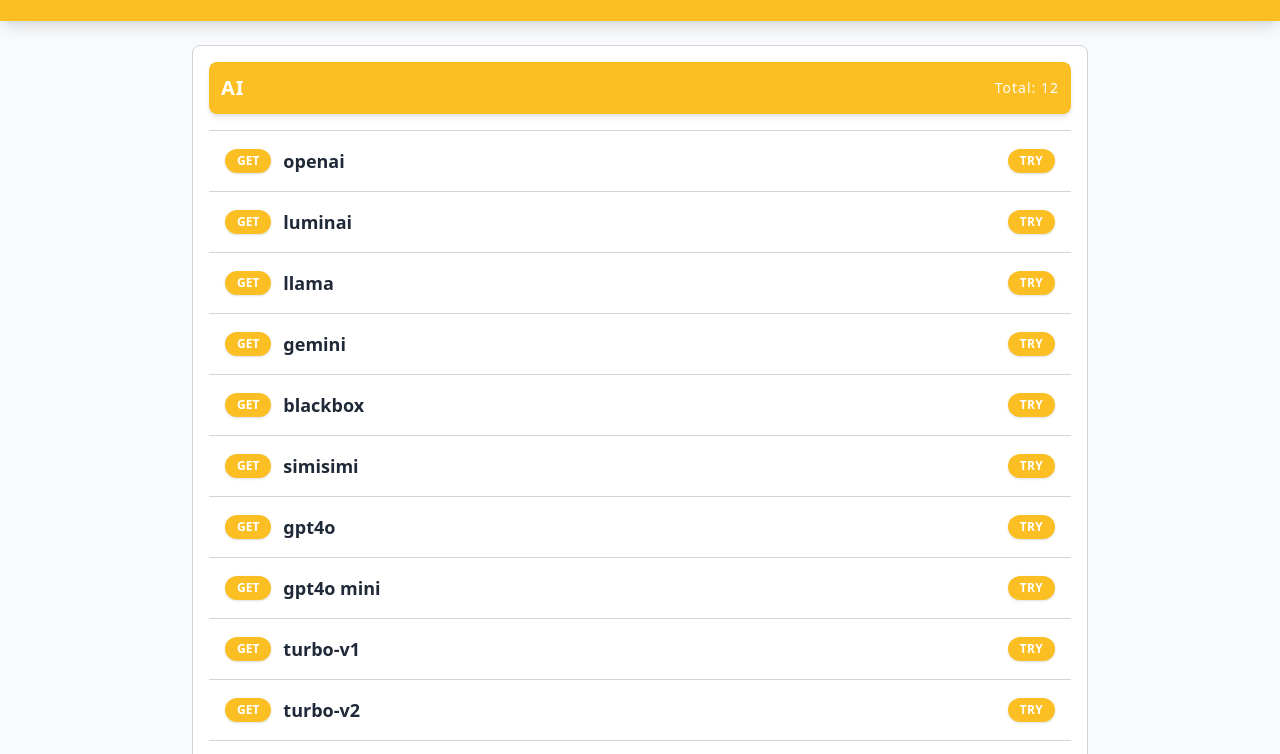
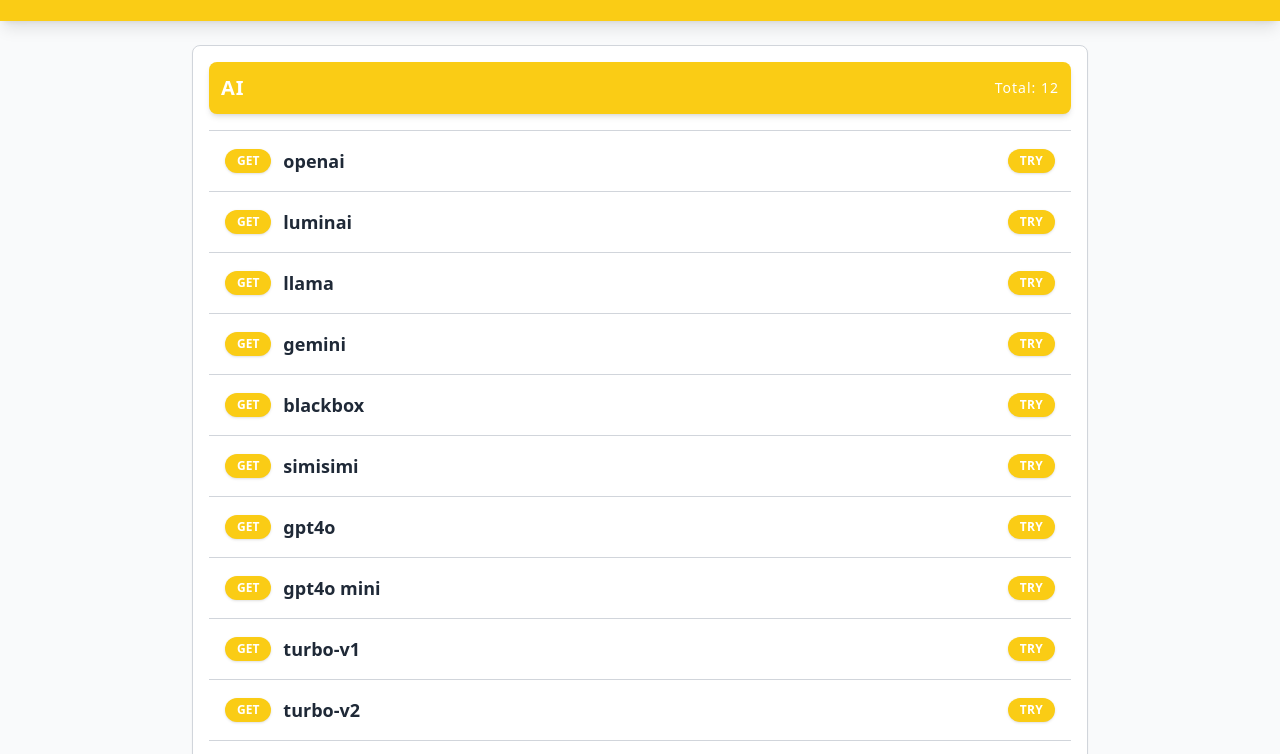
Before and after one commit to Saannan/Web, a website: page public/index.html in a window 1280 px wide. Shown: the part 91-845 px from the top of the page. Drawn offline with nearby package versions, Linux system fonts and the light colour scheme.

Commit message:
Add files via upload

```diff
--- a/public/index.html
+++ b/public/index.html
@@ -8,7 +8,7 @@
   <script src="https://cdnjs.cloudflare.com/ajax/libs/font-awesome/6.0.0-beta3/js/all.min.js"></script>
   <style>
     :root {
-      --yellow-light: #fbbf24;
+      --yellow-light: #facc15;
       --gray-light: #f3f4f6;
     }
     .bg-yellow-light { background-color: var(--yellow-light); }
@@ -18,7 +18,7 @@
 <body class="bg-white text-gray-800 min-h-screen flex flex-col">
   <header class="p-6 bg-yellow-light text-center shadow-lg relative">
     <a href="https://api-vioo.web.app" class="absolute left-4 top-1/2 transform -translate-y-1/2 bg-transparent text-white text-2xl">
-     <i class="fas fa-home"></i>
+      <i class="fas fa-home"></i>
     </a>
     <h1 class="text-4xl font-extrabold text-white tracking-wide">V-APIs</h1>
     <p class="text-sm text-white font-light mt-1 italic">Fast, Easy, and Scalable APIs</p>
--- a/public/index.js
+++ b/public/index.js
@@ -290,7 +290,7 @@
         "text-sm"
       );
       tryButton.innerText = "TRY";
-      tryButton.href = `https://api.vapis.my.id/api/${api.service}?${api.q}`;
+      tryButton.href = `https://vapis.my.id/api/${api.service}?${api.q}`;
       tryButton.target = "_blank";
       card.appendChild(leftSection);
       card.appendChild(tryButton);
```
